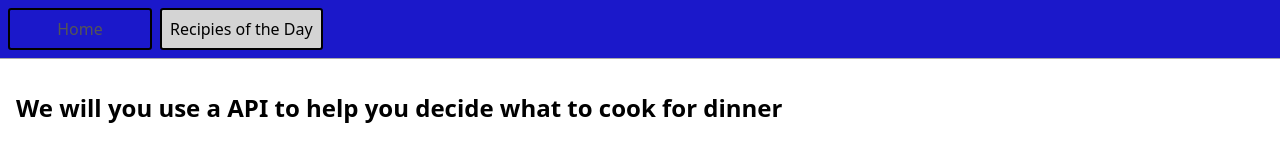
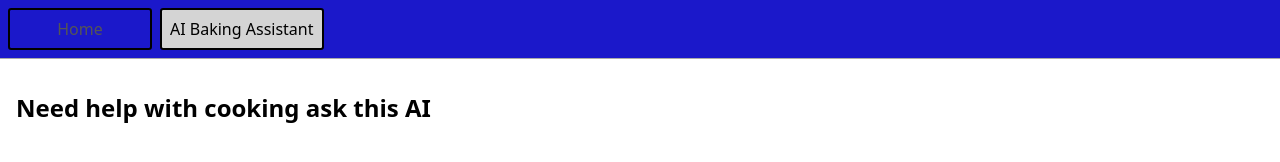
Before and after one commit to ProgramLogic/Baking-Project, a website: page page5.html in a window 1280 px wide. Drawn offline with Linux system fonts and the light colour scheme.

Commit message:
added AI Baking Assistant

```diff
--- a/page4.html
+++ b/page5.html
@@ -1,7 +1,7 @@
 <!DOCTYPE html>
 <html lang="en">
   <head>
-    <title>Recipies of the Day</title>
+    <title>AI Baking Assistant</title>
     <meta charset="UTF-8" />
     <meta name="viewport" content="width=device-width" />
     <link rel="stylesheet" href="styles.css" />
@@ -10,10 +10,10 @@
   <body>
     <nav>
       <a href="/">Home</a>
-      <a href="/page3.html" aria-current="Unit">Recipies of the Day</a>
+      <a href="/page5.html" aria-current="Unit">AI Baking Assistant</a>
     </nav>
     <main>
-      <h1>We will you use a API to help you decide what to cook for dinner</h1>
+      <h1>Need help with cooking ask this AI</h1>
     </main>
   </body>
 </html>
```
Also changed, not shown: index.html (+1 -0 lines), register.html (+1 -1 lines).
